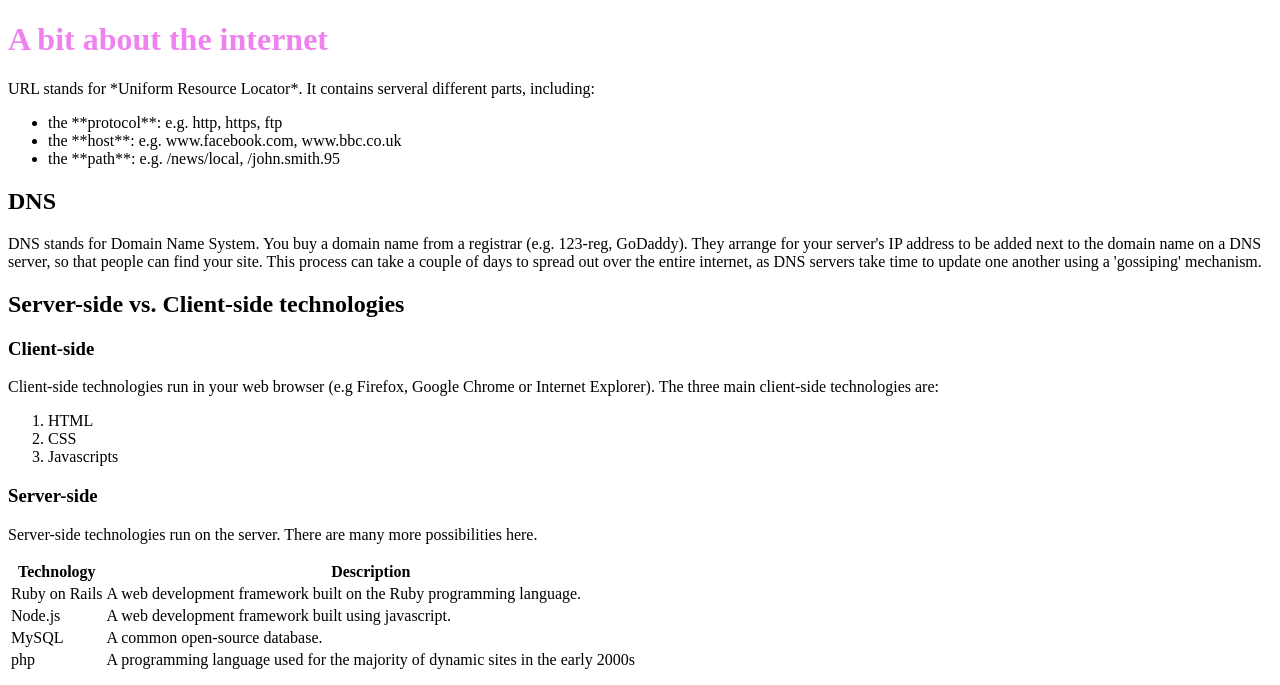
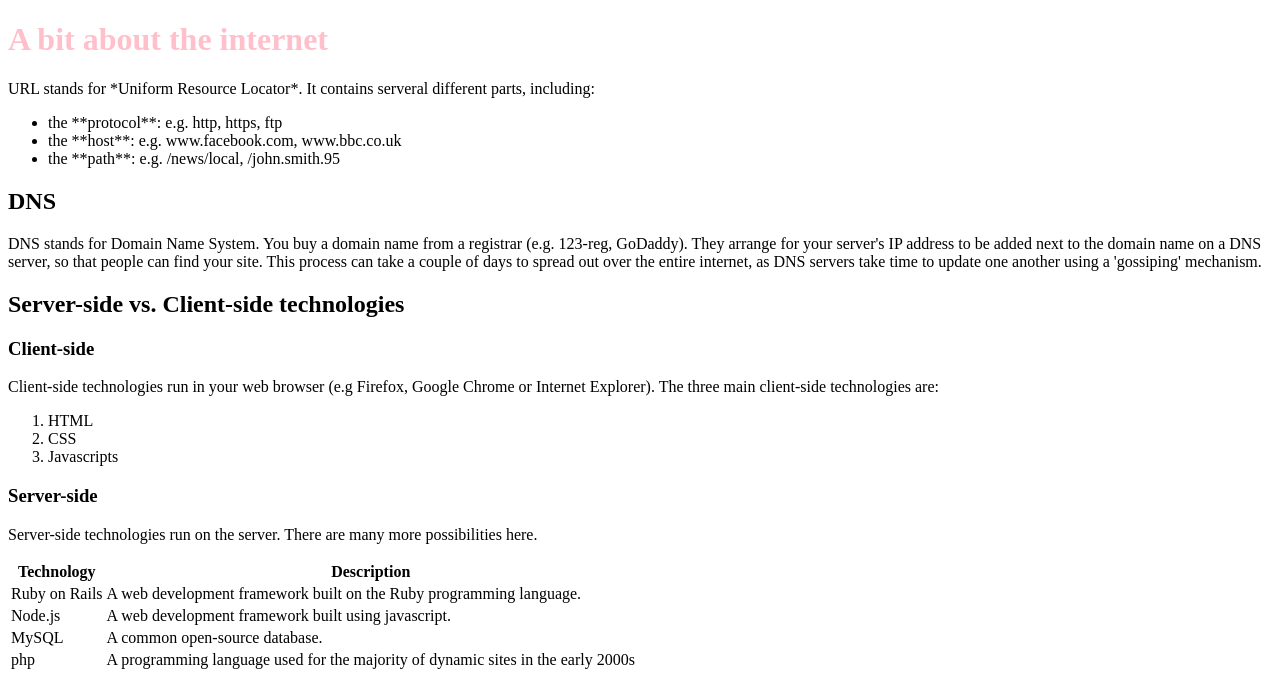
Before and after one commit to bazzarlovesjanice/MoneyManager, a plain HTML site: page index.html in a window 1280 px wide. Shown: the top 685 px of the page. Drawn offline with Linux system fonts and the light colour scheme.

Commit message:
Update index.html

```diff
--- a/index.html
+++ b/index.html
@@ -4,9 +4,10 @@
 <head>
   <title> A bit about the internet</title>
 
+</head>
 <style>
   h1{
-    color: violet;
+    color: pink;
   }
 </style>
 
```
